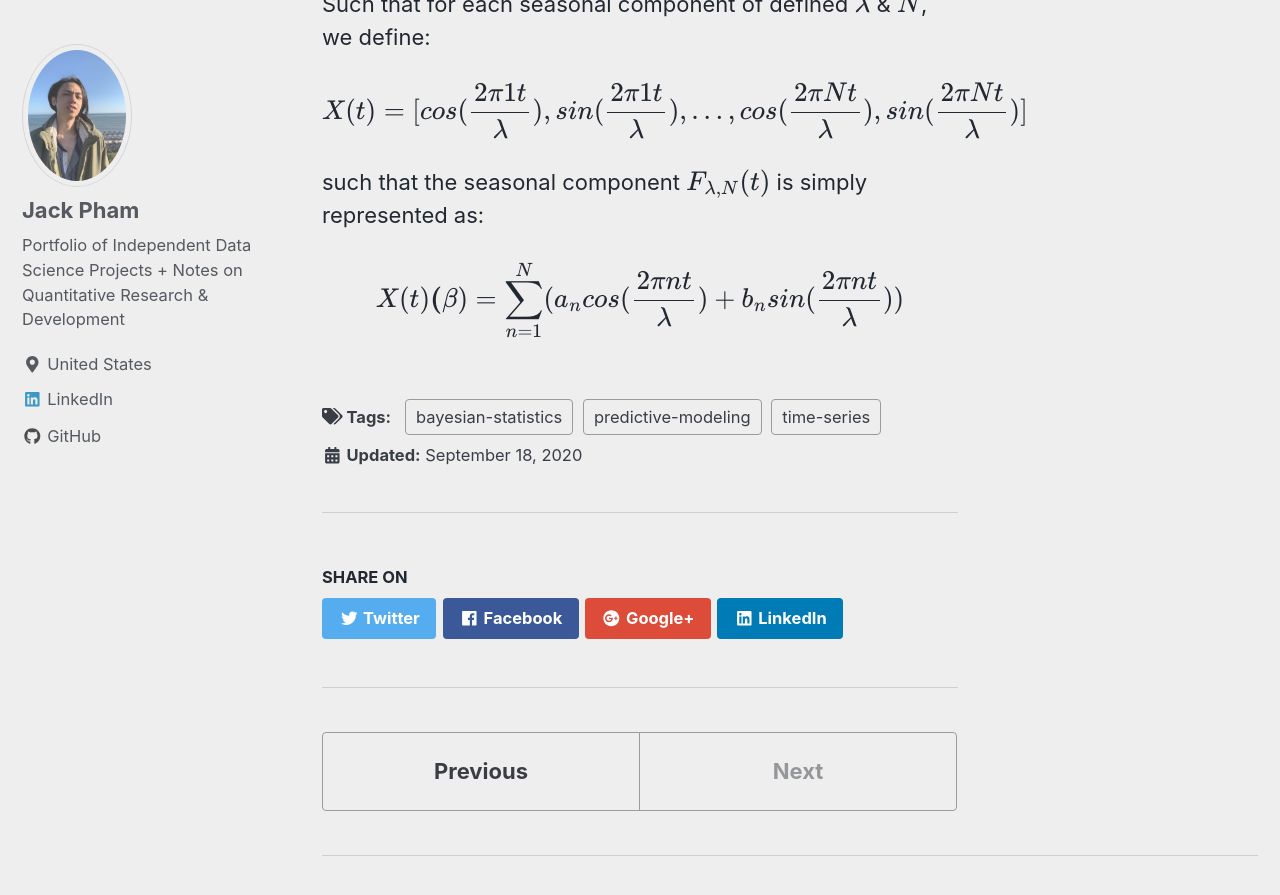
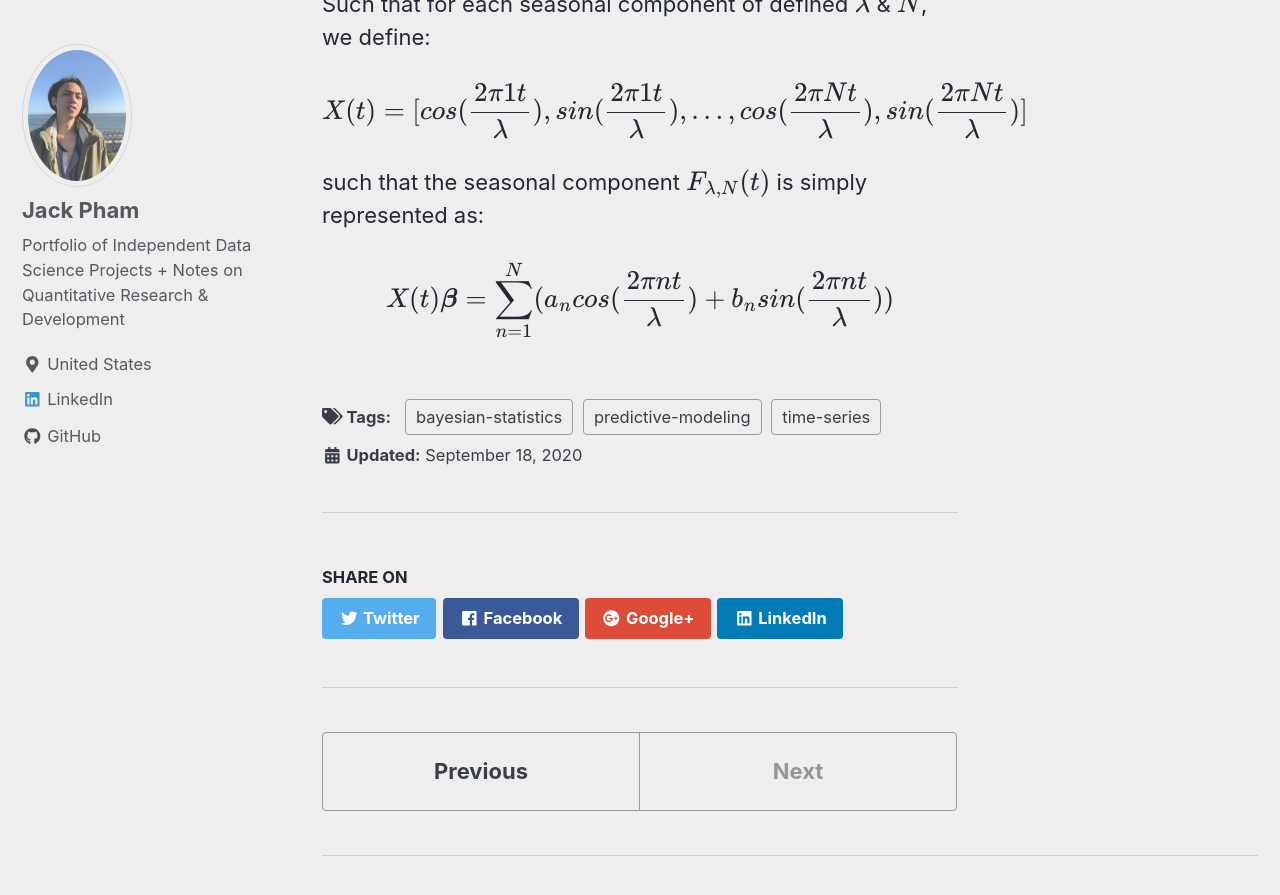
Before and after one commit to jp-quant/jp-quant.github.io, a Jekyll site: the page built from _posts/2020-09-18-fbprophet_bayesian_glm.md, in a window 1280 px wide and 900 px high, scrolled down 19144 px. Shown: the top 895 px of the window. Built offline with Jekyll 4.4.1, drawn with Linux system fonts in a browser that asks for light colours; nearby versions of some CDN libraries; formulas are drawn with MathJax 3.

Commit message:
glm updates

```diff
--- a/_posts/2020-09-18-fbprophet_bayesian_glm.md
+++ b/_posts/2020-09-18-fbprophet_bayesian_glm.md
@@ -315,4 +315,4 @@ $$X(t) = [cos(\frac{2\pi 1t}{\lambda}), sin(\frac{2\pi 1t}{\lambda}),…,cos(\fr
 
 such that the seasonal component $$F_{\lambda,N}(t)$$ is simply represented as:
 
-$$X(t) \boldsymbol(\beta) = \sum_{n=1}^{N}(a_{n} cos(\frac{2\pi nt}{\lambda}) + b_{n}sin(\frac{2\pi nt}{\lambda}))$$
+$$X(t) \boldsymbol{\beta} = \sum_{n=1}^{N}(a_{n} cos(\frac{2\pi nt}{\lambda}) + b_{n}sin(\frac{2\pi nt}{\lambda}))$$
```
